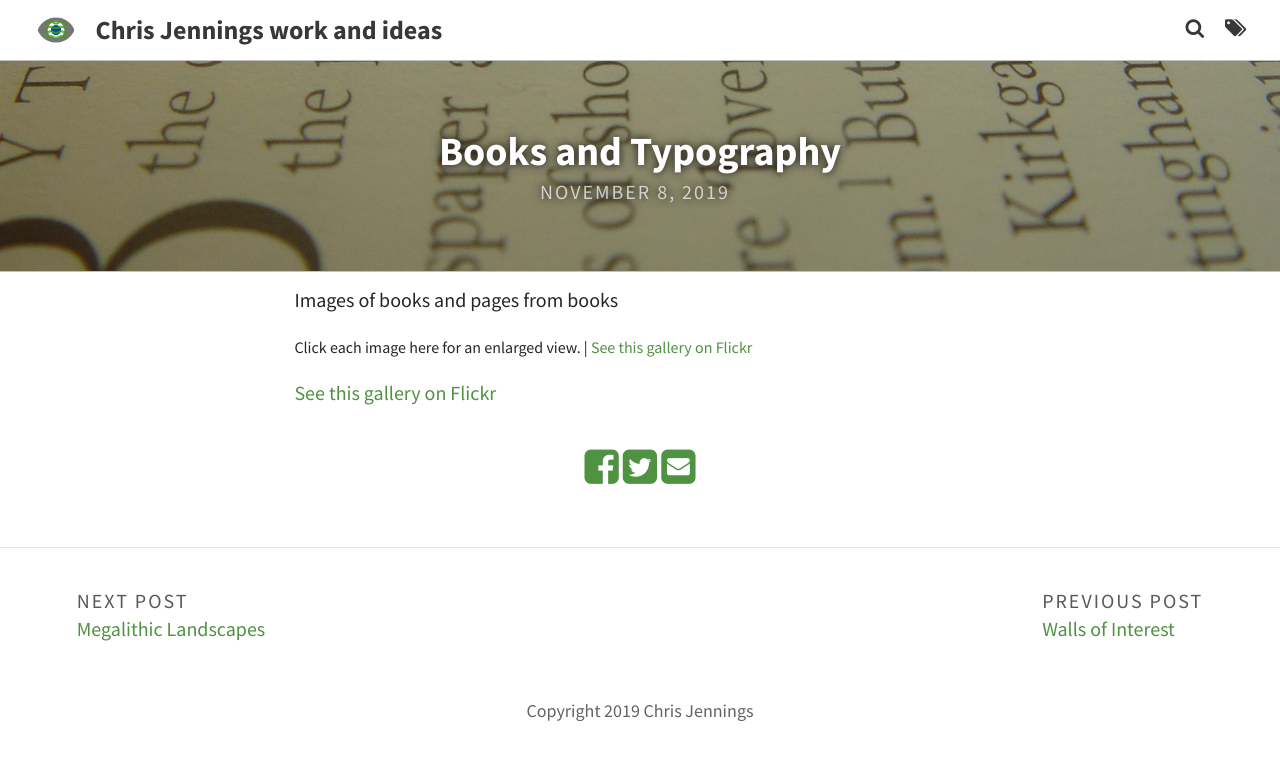
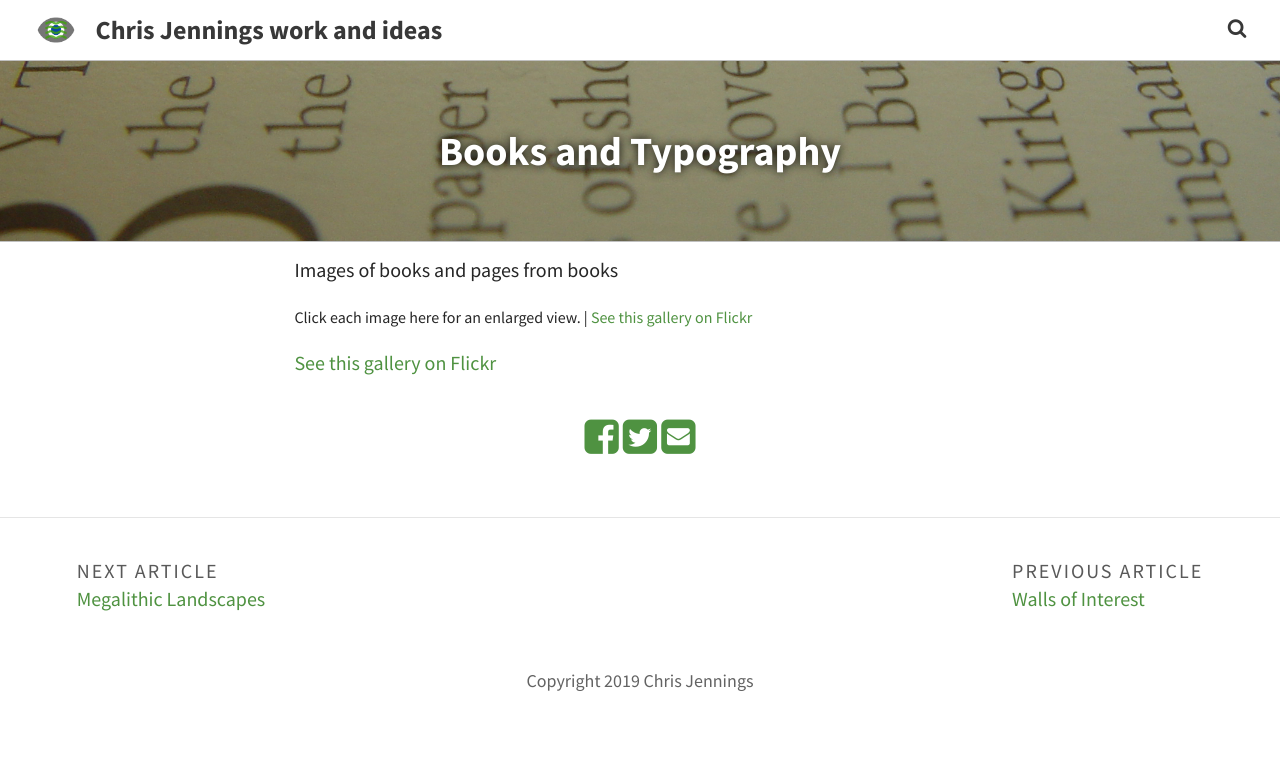
Before and after one commit to sskylar/pageboy.github.io, a Jekyll site: the page built from _projects/images-of-book-pages.md, in a window 1280 px wide. Shown: the top 760 px of the page. Built offline with Jekyll 4.4.1, drawn with Linux system fonts in a browser that asks for light colours.

Commit message:
projects linking text changes

```diff
--- a/_config.yml
+++ b/_config.yml
@@ -65,8 +65,8 @@ str_add_to: "Add to"
 str_email: "Email"
 str_tweet: "Tweet"
 str_pin_it: "Pin it"
-str_next_post: "Next post"
-str_previous_post: "Previous post"
+str_next_post: "Next Article"
+str_previous_post: "Previous Article"
 str_next_page: "Next"
 str_previous_page: "Prev"
 str_javascript_required_disqus: "Please enable JavaScript to view comments."
@@ -90,7 +90,7 @@ exclude: [".jekyll-cache", "Gemfile", "README.md"]
 collections:
   projects:
     output: true
-    layout: default
+    layout: project
 
 # You can also use prose (prose.io) to edit and post to your site
 prose:
--- /dev/null
+++ b/_layouts/project.html
@@ -0,0 +1,55 @@
+---
+layout: default
+---
+<article {% if page.header_feature_image %}class="feature-image"{% endif %}>
+  <header id="main">
+      <h1 id="{{ page.title | cgi_escape }}" class="title">{{ page.title }}</h1>
+  </header>
+  <section class="post-content">
+      {{ content }}
+      {% if page.flickr_album %}
+                <div class="gallerycontainer content">
+                        <p class="info">Click each image here for an enlarged view. | <a href="https://www.flickr.com/photos/chrisjennings/albums/{{page.flickr_album}}">See this gallery on Flickr</a></p>
+                <div id="gallery"></div>
+                <script type="text/javascript" charset="utf-8">
+
+                $(function() {
+                  // create a gallery with custom options
+                  var options = {
+                    apiKey: '{{site.flickr_key}}',
+                    flickrId: '{{site.flickr_id}}',
+                    photosetId: '{{page.flickr_album}}',
+                    captions: true,
+                    small: 'small',
+                    large: 'original'
+                  };
+
+                  $('#gallery').fancyPhotoset(options);
+
+                });
+                </script>
+                <p><a href="https://www.flickr.com/photos/chrisjennings/albums/{{page.flickr_album}}">See this gallery on Flickr</a></p>
+                </div>
+
+                {% endif %}
+  </section>
+  <!-- Social media shares -->
+  {% include share_buttons.html %}
+
+   <!-- Tag list -->
+  {% capture tag_list %}{{ page.tags | join: "|"}}{% endcapture %}
+  {% include tags_list.html tags=tag_list %}
+
+</article>
+
+<!-- Disqus -->
+{% if site.disqus_shortname %}
+<div class="comments">
+  {% include disqus.html %}
+</div>
+{% endif %}
+
+<!-- Post navigation -->
+{% if site.post_navigation %}
+  {% include post_nav.html %}
+{% endif %}
--- a/_projects/images-of-book-pages.md
+++ b/_projects/images-of-book-pages.md
@@ -1,5 +1,5 @@
 ---
-layout: post
+layout: project
 title: Books and Typography
 date: 2019-11-08 16:53
 published: true
```
Also changed, not shown: _projects/megalithic-landscapes.md (+1 -1 lines), _projects/stoneandmirrors.md (+1 -1 lines), _projects/thebookinart.md (+1 -1 lines), pages/tags.md (+1 -0 lines).
